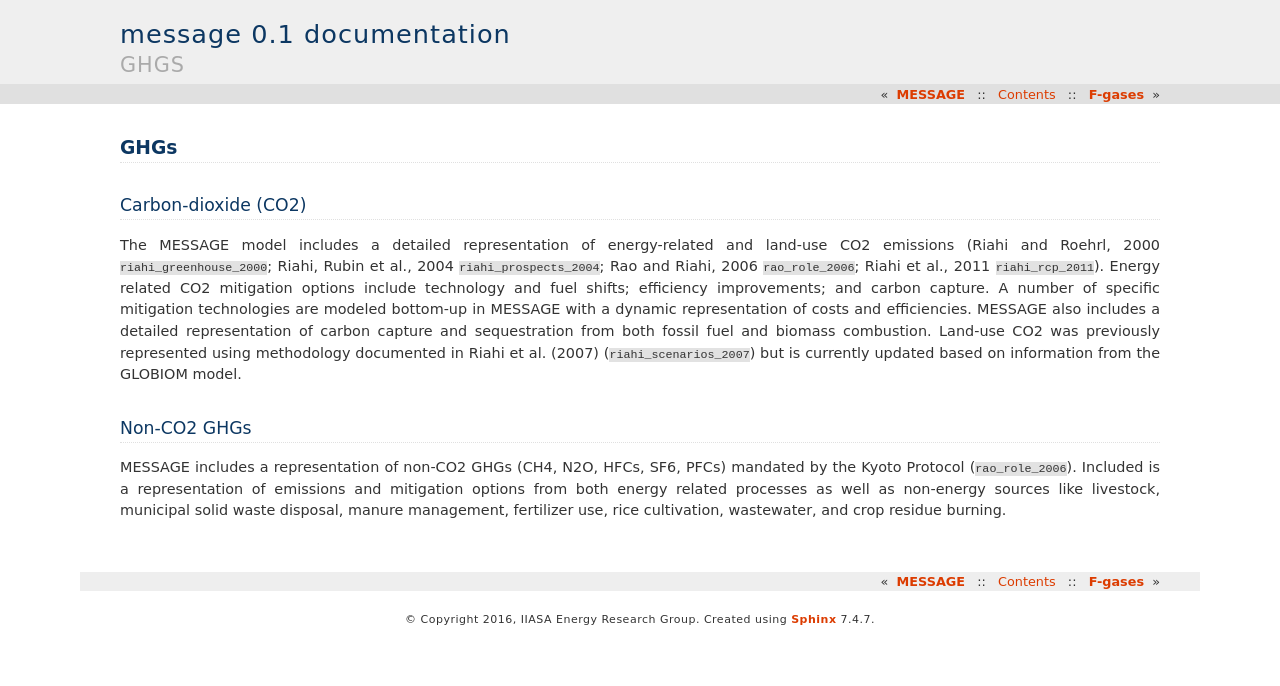
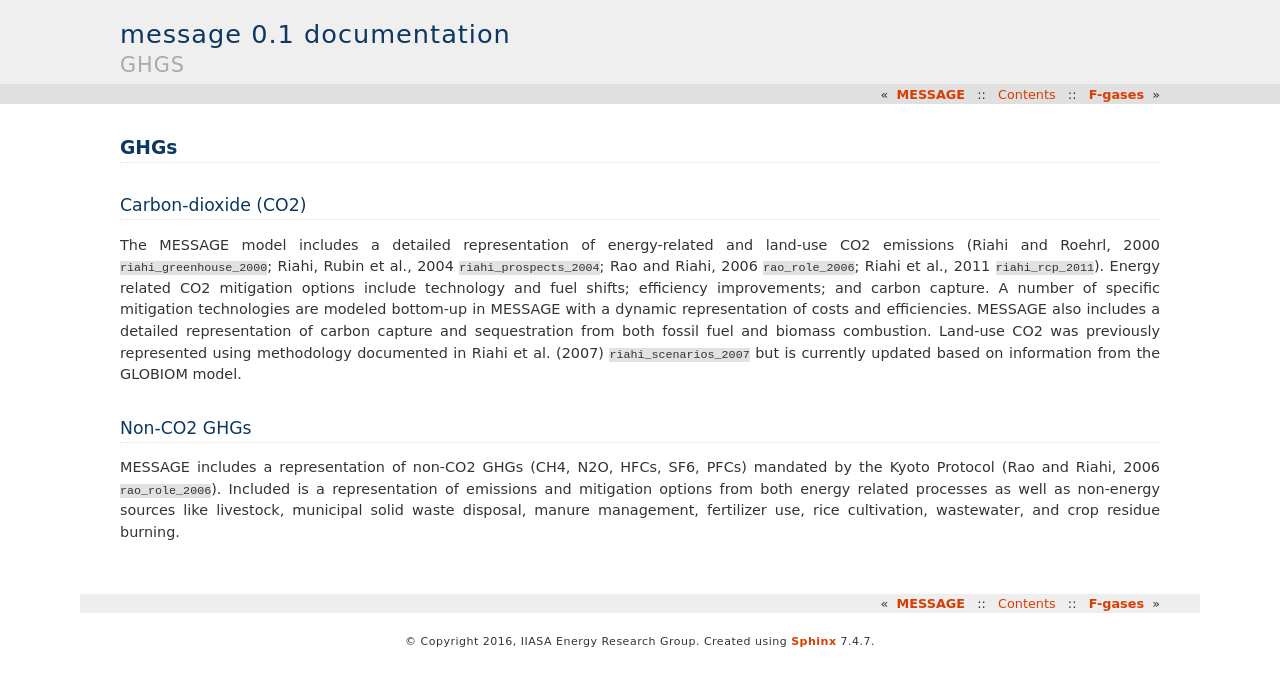
Before and after one commit to iiasa/message_doc, a Sphinx documentation site: the page built from source/message_globiom/climate/message/ghgs.rst, in a window 1280 px wide. Shown: the top 686 px of the page. Built offline with Sphinx 7.4.7, drawn with Linux system fonts in a browser that asks for light colours; cross-references to code outside the pages are shown as plain code.

Commit message:
Update ghgs.rst

```diff
--- a/source/message_globiom/climate/message/ghgs.rst
+++ b/source/message_globiom/climate/message/ghgs.rst
@@ -2,8 +2,8 @@
 ===========
 Carbon-dioxide (CO2)
 ---------------------
-The MESSAGE model includes a detailed representation of energy-related and land-use CO2 emissions (Riahi and Roehrl, 2000 :cite:`riahi_greenhouse_2000`; Riahi, Rubin et al., 2004 :cite:`riahi_prospects_2004`; Rao and Riahi, 2006 :cite:`rao_role_2006`; Riahi et al., 2011 :cite:`riahi_rcp_2011`). Energy related CO2 mitigation options include technology and fuel shifts; efficiency improvements; and carbon capture. A number of specific mitigation technologies are modeled bottom-up in MESSAGE with a dynamic representation of costs and efficiencies. MESSAGE also includes a detailed representation of carbon capture and sequestration from both fossil fuel and biomass combustion. Land-use CO2 was previously represented using methodology documented in Riahi et al. (2007) (:cite:`riahi_scenarios_2007`) but is currently updated based on information from the GLOBIOM model.
+The MESSAGE model includes a detailed representation of energy-related and land-use CO2 emissions (Riahi and Roehrl, 2000 :cite:`riahi_greenhouse_2000`; Riahi, Rubin et al., 2004 :cite:`riahi_prospects_2004`; Rao and Riahi, 2006 :cite:`rao_role_2006`; Riahi et al., 2011 :cite:`riahi_rcp_2011`). Energy related CO2 mitigation options include technology and fuel shifts; efficiency improvements; and carbon capture. A number of specific mitigation technologies are modeled bottom-up in MESSAGE with a dynamic representation of costs and efficiencies. MESSAGE also includes a detailed representation of carbon capture and sequestration from both fossil fuel and biomass combustion. Land-use CO2 was previously represented using methodology documented in Riahi et al. (2007) :cite:`riahi_scenarios_2007` but is currently updated based on information from the GLOBIOM model.
 
 Non-CO2 GHGs
 -------------------
-MESSAGE includes a representation of non-CO2 GHGs (CH4, N2O, HFCs, SF6, PFCs) mandated by the Kyoto Protocol (:cite:`rao_role_2006`). Included is a representation of emissions and mitigation options from both energy related processes as well as non-energy sources like livestock, municipal solid waste disposal, manure management, fertilizer use, rice cultivation, wastewater, and crop residue burning.
+MESSAGE includes a representation of non-CO2 GHGs (CH4, N2O, HFCs, SF6, PFCs) mandated by the Kyoto Protocol (Rao and Riahi, 2006 :cite:`rao_role_2006`). Included is a representation of emissions and mitigation options from both energy related processes as well as non-energy sources like livestock, municipal solid waste disposal, manure management, fertilizer use, rice cultivation, wastewater, and crop residue burning.
```
